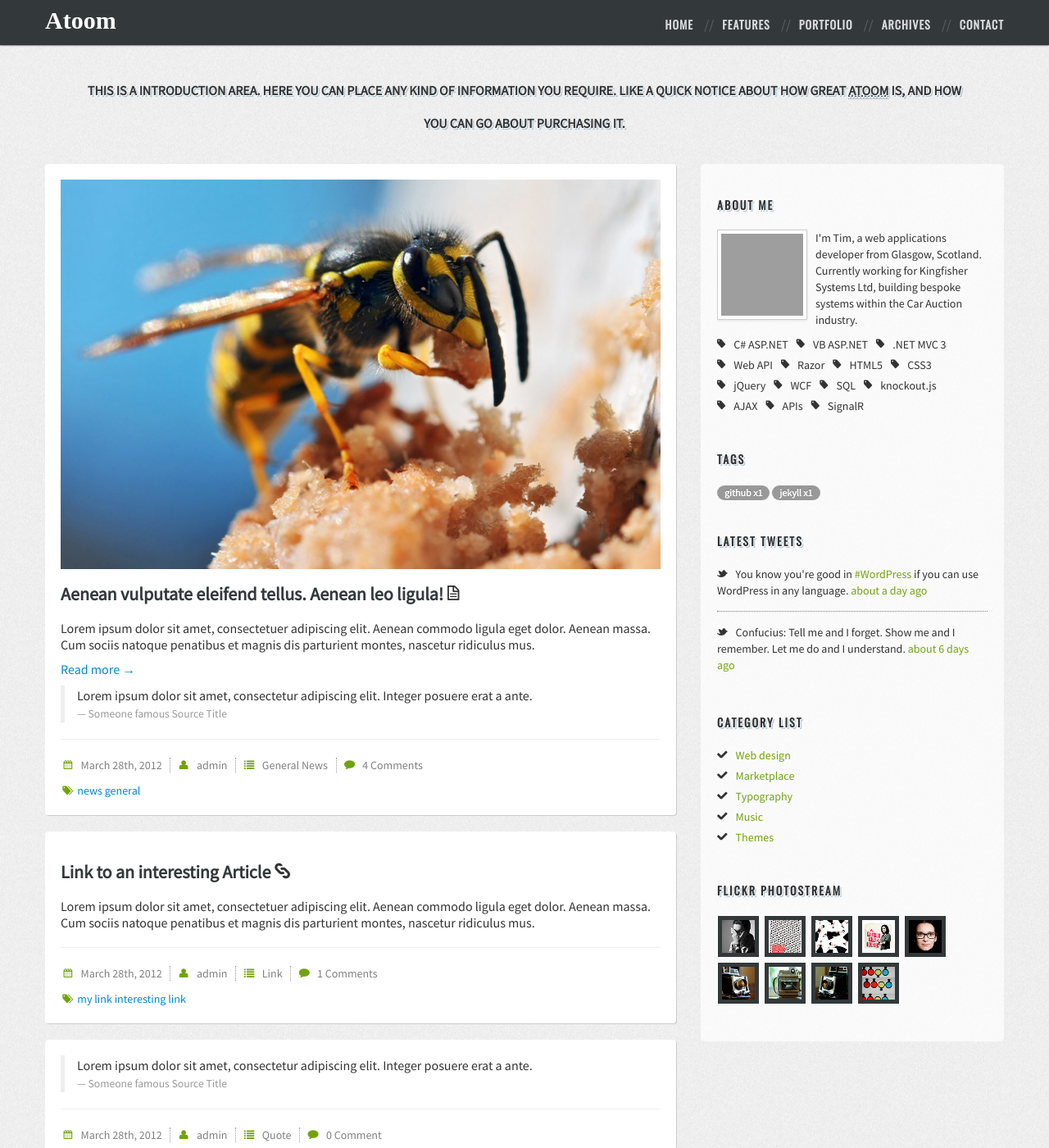
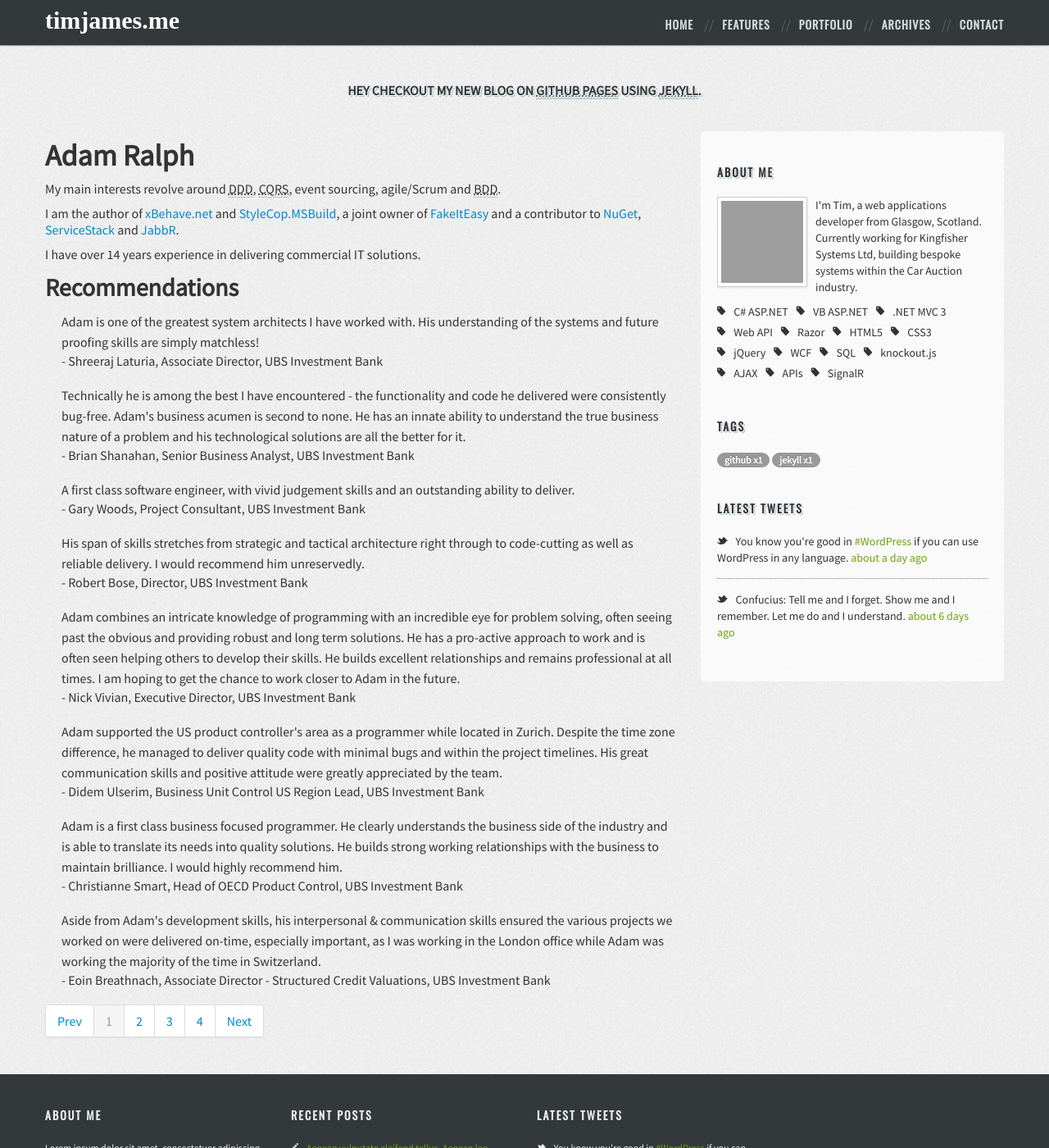
Before and after one commit to timbjames/timbjames.github.com, a Jekyll site: the page built from about.html, in a window 1280 px wide and 1400 px high. Shown: the whole window at 82% size. Built offline with Jekyll 4.4.1, drawn with Linux system fonts in a browser that asks for light colours; nearby versions of some CDN libraries; some web fonts are replaced; library files that are not in the unit come from our copies; Markdown is read by kramdown in place of the engine named in the settings; some of the changed text lies outside the part shown; grey boxes are pictures that could not be loaded.

Commit message:
testing new posts and index layout

```diff
--- a/_layouts/layout.html
+++ b/_layouts/layout.html
@@ -46,7 +46,7 @@
             <div class="container">
                 <div class="row">
                     <div class="span12">
-                        <h3>This is a introduction area. Here you can place any kind of information you require. Like a quick notice about how great <abbr title="A Resposive Portfolio / Blog Template">Atoom</abbr> is, and how you can go about purchasing it.</h3>
+                        <h3>Hey checkout my new blog on <abbr title="Github Pages provided by github.com">Github Pages</abbr> using <abbr title="Jekyll is a simple, blog aware, static site generator">Jekyll</abbr>.</h3>
                     </div>
                 </div>
             </div>
@@ -57,9 +57,9 @@
                 <div class="row">
                     <div class="span4">
                         <div class="logo-container">
-                            <a href="index.html">Atoom</a>
-                        </div><!-- end .logo-container -->
-                    </div><!-- end .span4 -->
+                            <a href="index.html">timjames.me</a>
+                        </div>
+                    </div>
                     <div class="span8">
                         <div class="nav-container nav">
                             <ul class="pull-right">
@@ -85,16 +85,19 @@
                                 </li>
                                 <li><a href="contact.html">Contact</a></li>
                             </ul>
-                        </div><!-- end .nav -->
-                    </div><!-- end .span8 -->
-                </div><!-- end .row -->
-            </div><!-- end .container -->
+                        </div>
+                    </div>
+                </div>
+            </div>
         </header>
 
       <div class="container">
             <div class="row">
                 <div class="span8">
-                    <div class="post-wrapper">
+
+                  {{content}}
+
+                    <!--<div class="post-wrapper">
                         <a href="/img/014-930x604.jpg" rel="prettyPhoto" title="This is the description"><img src="/img/014-930x604.jpg" alt="" /></a>
                         <h3><a class="post-title" href="single.html">Aenean vulputate eleifend tellus. Aenean leo ligula!</a> <i class="icon-file"></i></h3>
                         <p>Lorem ipsum dolor sit amet, consectetuer adipiscing elit. Aenean commodo ligula eget dolor. Aenean massa. Cum sociis natoque penatibus et magnis dis parturient montes, nascetur ridiculus mus.</p>
@@ -113,9 +116,9 @@
                         <ul class="tags">
                             <li class="tags-list"><i class="icon-tags"></i>  <a href="" rel="tag">news</a> <a href="" rel="tag">general</a></li>
                         </ul>
-                    </div>
+                    </div>-->
 
-                    <div class="post-wrapper">
+                    <!--<div class="post-wrapper">
                         <h3><a class="post-title" href="http://bukisa.com">Link to an interesting Article</a> <i class="icon-link"></i></h3>
                         <p>Lorem ipsum dolor sit amet, consectetuer adipiscing elit. Aenean commodo ligula eget dolor. Aenean massa. Cum sociis natoque penatibus et magnis dis parturient montes, nascetur ridiculus mus.</p>
                         <hr>
@@ -130,9 +133,9 @@
                               <i class="icon-tags"></i>  <a href="" rel="tag">my link</a> <a href="" rel="tag">interesting</a> <a href="" rel="tag">link</a>
                             </li>
                         </ul>
-                    </div>
+                    </div>-->
 
-                    <div class="post-wrapper">
+                    <!--<div class="post-wrapper">
                         <blockquote>
                             <p>Lorem ipsum dolor sit amet, consectetur adipiscing elit. Integer posuere erat a ante.</p>
                             <small>Someone famous <cite title="Source Title">Source Title</cite></small>
@@ -147,9 +150,9 @@
                         <ul class="tags">
                             <li class="tags-list"><i class="icon-tags"></i>  <a href="" rel="tag">quote</a></li>
                         </ul>
-                    </div>
+                    </div>-->
 
-                    <div class="post-wrapper">
+                    <!--<div class="post-wrapper">
                         <div class="video-wrapper">
                             <iframe width="560" height="349" src="http://player.vimeo.com/video/2639782" frameborder="0" allowfullscreen></iframe>
                         </div>
@@ -165,9 +168,9 @@
                         <ul class="tags">
                             <li class="tags-list"><i class="icon-tags"></i>  <a href="" rel="tag">video</a> <a href="" rel="tag">my video</a> <a href="" rel="tag">photoshoot</a></li>
                         </ul>
-                    </div>
+                    </div>-->
 
-                    <div class="post-wrapper">
+                    <!--<div class="post-wrapper">
                         <div class="image-type">
                             <a href="/img/blond-boxing-woman-in-black-punching-bag-930x620.jpg" rel="prettyPhoto" title="This is the description"><img alt="" src="/img/blond-boxing-woman-in-black-punching-bag-930x620.jpg"/></a>
                             <div class="image-zoom"><i class="icon-zoom-in icon-large"></i>
@@ -189,27 +192,27 @@
                         <ul class="tags">
                             <li class="tags-list"><i class="icon-tags"></i>  <a href="" rel="tag">image</a> <a href="" rel="tag">gallery</a> <a href="" rel="tag">photoshoot</a></li>
                         </ul>
-                    </div>
+                    </div>-->
 
-                    <div class="post-wrapper">
+                    <!--<div class="post-wrapper">
 
                       <div id="myCarousel" class="carousel slide">
-                            <!-- Carousel items -->
+
                             <div class="carousel-inner">
                                 <div class="active item">
                                     <a href="/img/014-930x604.jpg" rel="prettyPhoto[pp_gal]" title="You can add caption to pictures."><img src="/img/014-930x604.jpg"/></a>
-                                </div><!-- end .item -->
+                                </div>
                                 <div class="item">
                                     <a href="/img/beautiful-young-girl-930x673.jpg" rel="prettyPhoto[pp_gal]" title="You can add caption to pictures."><img src="/img/beautiful-young-girl-930x673.jpg" /></a>
-                                </div><!-- end .item -->
+                                </div>
                                 <div class="item">
                                     <a href="/img/adventure-930x620.jpg" rel="prettyPhoto[pp_gal]" title="You can add caption to pictures."><img src="/img/adventure-930x620.jpg" /></a>
-                                </div><!-- end .item -->
-                            </div><!-- end .carousel-inner -->
-                            <!-- Carousel nav -->
+                                </div>
+                            </div>
+
                             <a class="carousel-control left" href="#myCarousel" data-slide="prev">&lsaquo;</a>
                             <a class="carousel-control right" href="#myCarousel" data-slide="next">&rsaquo;</a>
-                        </div><!-- end .myCarousel -->
+                        </div>
 
                         <h3><a class="post-title" href="single.html">Post Style Gallery – show images of different height</a> <i class="icon-picture"></i></h3>
                         <hr>
@@ -222,9 +225,9 @@
                         <ul class="tags">
                             <li class="tags-list"><i class="icon-tags"></i>  <a href="" rel="tag">nice gallery</a> <a href="" rel="tag">gallery</a> <a href="" rel="tag">photo gallery</a></li>
                         </ul>
-                    </div>
+                    </div>-->
 
-                    <div class="post-wrapper">
+                    <!--<div class="post-wrapper">
                         <blockquote>
                             <p>Lorem ipsum dolor sit amet, consectetur adipiscing elit. Integer posuere erat a ante.</p>
                             <small>Someone famous <cite title="Source Title">Source Title</cite></small>
@@ -239,9 +242,9 @@
                         <ul class="tags">
                             <li class="tags-list"><i class="icon-tags"></i>  <a href="" rel="tag">quote</a></li>
                         </ul>
-                    </div>
+                    </div>-->
 
-                    <div class="post-wrapper">
+                    <!--<div class="post-wrapper">
                         <iframe width="100%" height="166" scrolling="no" frameborder="no" src="http://w.soundcloud.com/player/?url=http%3A%2F%2Fapi.soundcloud.com%2Ftracks%2F34019569&show_artwork=true&auto_play=false&show_artwork=true&color=0066cc&callback=reqwest_0&_=1346954124502"></iframe>
                         <h3><a class="post-title" href="single.html">Post Style Audio</a> <i class="icon-music"></i></h3>
                         <p>Lorem ipsum dolor sit amet, consectetuer adipiscing elit. Aenean commodo ligula eget dolor. Aenean massa. Cum sociis natoque penatibus et magnis dis parturient montes, nascetur ridiculus mus.</p>
@@ -255,7 +258,7 @@
                         <ul class="tags">
                             <li class="tags-list"><i class="icon-tags"></i>  <a href="" rel="tag">mp3</a> <a href="" rel="tag">music</a> <a href="" rel="tag">audio</a></li>
                         </ul>
-                    </div>
+                    </div>-->
 
                     <div class="pagination">
                         <ul>
@@ -363,7 +366,7 @@
                             </div>
                         </div>
 
-                        <div class="widget">
+                        <!--<div class="widget">
                             <h3 class="widget-title">Category list</h3>
                             <ul class="ok-style without-style">
                                 <li><a href="" title="">Web design</a></li>
@@ -372,9 +375,9 @@
                                 <li><a href="" title="">Music</a></li>
                                 <li><a href="" title="">Themes</a></li>
                             </ul>
-                        </div>
+                        </div>-->
 
-                        <div class="widget photostream">
+                        <!--<div class="widget photostream">
                             <h3 class="widget-title">Flickr Photostream</h3>
                             <ul class="without-style">
                                 <li><a href="" title=""><img alt="Flickr" src="/img/7244190510_bde1dbd767_s.jpg"></a></li>
@@ -387,7 +390,7 @@
                                 <li><a href="" title=""><img alt="Flickr" src="/img/6294519460_cb6cb663d0_s.jpg"></a></li>
                                 <li><a href="" title=""><img alt="Flickr" src="/img/6271872713_561e005f95_s.jpg"></a></li>
                             </ul>
-                        </div>
+                        </div>-->
 
                     </div>
 
@@ -432,7 +435,7 @@
 
                         </div>
 
-                        <div class="span3">
+                        <!--<div class="span3">
                             <div class="widget photostream">
                                 <h3 class="footer-title">Flickr Photostream</h3>
                                 <ul class="without-style">
@@ -448,7 +451,7 @@
                                 </ul>
                             </div>
 
-                        </div>
+                        </div>-->
 
                         <div class="span3">
                             <div class="widget recent-twitter">
@@ -470,20 +473,20 @@
                   <div class="row">
 
                       <div class="span6">
-                            <p>Copyright © 2012 Atoom. All Rights Reserved.</p>
+                            <p>Copyright © 2012 timjames.me All Rights Reserved.</p>
                         </div>
 
                         <div class="span6 ">
                             <div id="social-icons-small">
                                 <ul class="without-style">
-                                  <li><a href="" class="twitter-link" title="Follow on Twitter"><span>Twitter</span></a></li>
-                                  <li><a href="" class="facebook-link" title="Follow on Facebook"><span>Facebook</span></a></li>
+                                  <li><a href="http://www.twitter.com/timbjames" class="twitter-link" title="Follow on Twitter"><span>Twitter</span></a></li>
+                                  <!--<li><a href="" class="facebook-link" title="Follow on Facebook"><span>Facebook</span></a></li>
 			  						              <li><a href="" class="dribbble-link" title="Follow on Dribbble"><span>Dribbble</span></a></li>
 			  						              <li><a href="" class="vimeo-link" title="Follow on Vimeo"><span>Vimeo</span></a></li>
 			  						              <li><a href="" class="flickr-link" title="Follow on Flickr"><span>Flickr</span></a></li>
-			  						              <li><a href="" class="rss-link" title="Follow the RSS feed"><span>RSS</span></a></li>
-			  						              <li><a href="" class="linkedin-link" title="Follow on Linkedin"><span>Linkedin</span></a></li>
-			  						              <li><a href="" class="google-link" title="Follow on Google Plus"><span>Google Plus</span></a></li>
+			  						              <li><a href="" class="rss-link" title="Follow the RSS feed"><span>RSS</span></a></li>-->
+			  						              <li><a href="http://uk.linkedin.com/pub/tim-james/10/a16/9a7/" class="linkedin-link" title="Follow on Linkedin"><span>Linkedin</span></a></li>
+			  						              <li><a href="https://plus.google.com/109844231052187755446" class="google-link" title="Follow on Google Plus"><span>Google Plus</span></a></li>
 			  					            </ul>
                           </div>
 
```
Also changed, not shown: _layouts/post.html (+29 -2 lines), index.html (+36 -5 lines).
